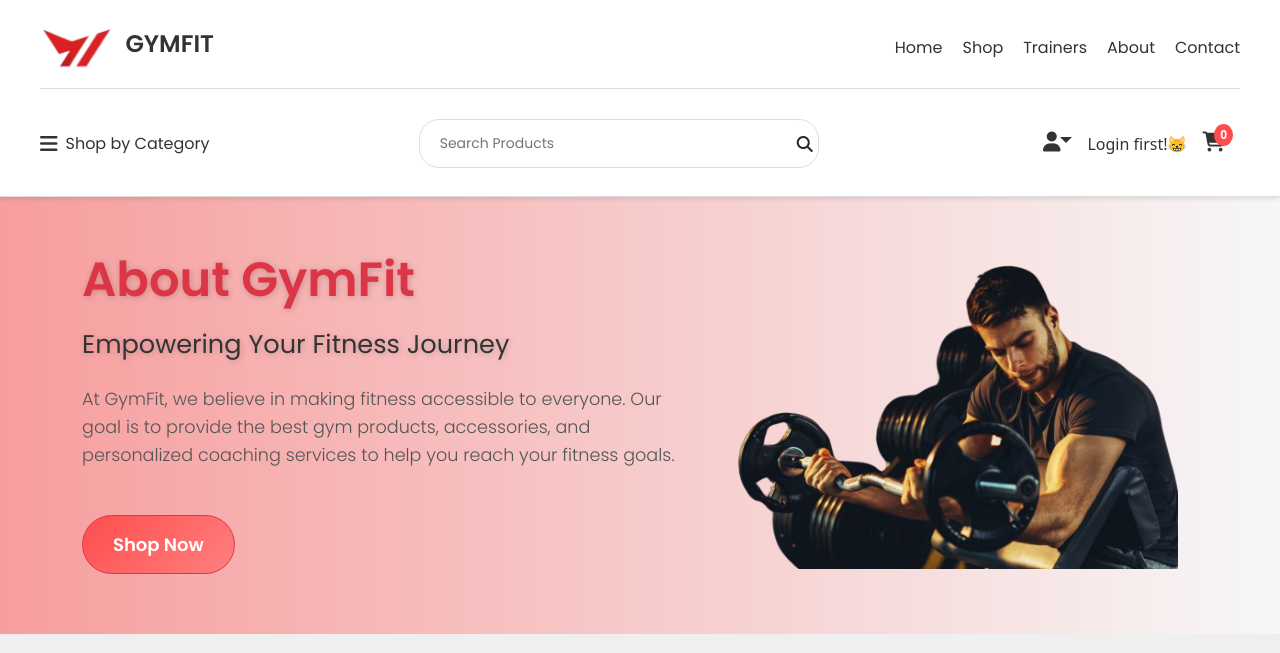
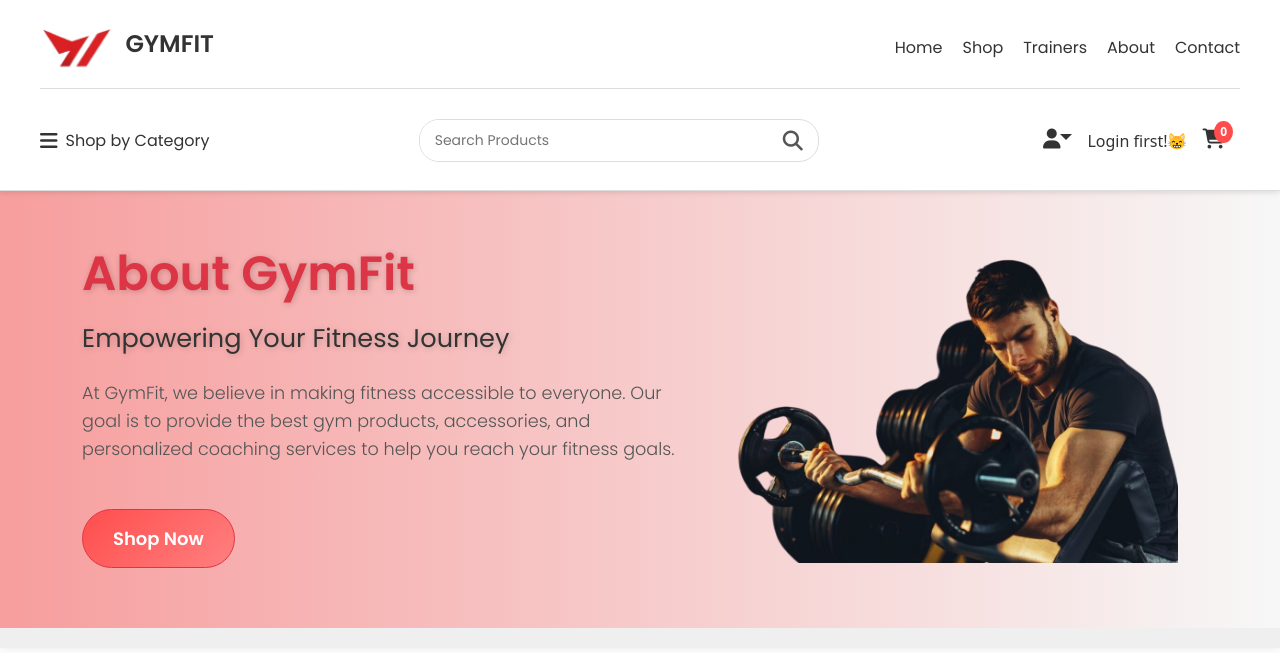
Before and after one commit to VincentSM05-BSIS2A/Vince-s-Repository, a PHP site: page /withadmin/php/about.php in a window 1280 px wide. Shown: the top 653 px of the page. Run offline with PHP 8.4, Linux system fonts and the light colour scheme; data comes from the database, SQL or seed files in the repository.

Commit message:
Website Finals

```diff
--- a/Website Finals/withadmin/css/styles.css
+++ b/Website Finals/withadmin/css/styles.css
@@ -266,30 +266,33 @@ p {
   max-width: 400px;
   margin: 20px auto;
   display: flex;
-  align-items: center;
+  align-items: center; /* Vertically aligns input and button */
   background-color: #fff;
   border: 1px solid #ddd;
   border-radius: 20px;
-  padding: 5px;
+  overflow: hidden; /* Ensures no overflow */
 }
 
 .search-bar input {
-  flex: 1;
+  flex: 1; /* Fills the remaining space */
   border: none;
   outline: none;
   font-size: 14px;
-  padding: 8px 15px;
+  padding: 10px 15px; /* Add padding for better spacing */
   font-family: "Poppins", sans-serif;
-  border-radius: 20px;
 }
 
 .search-bar button {
   background: none;
   border: none;
   cursor: pointer;
-  padding: 5px 10px;
+  padding: 0 15px; /* Horizontal padding only */
   font-size: 16px;
   color: #555;
+  display: flex;
+  align-items: center; /* Vertically aligns the icon */
+  justify-content: center; /* Horizontally centers the icon */
+  height: 100%; /* Matches the height of the input */
 }
 
 .search-bar button:hover {
@@ -299,7 +302,10 @@ p {
 .search-bar button i {
   display: inline-block;
   vertical-align: middle;
+  font-size: 20px; /* Adjusts the icon size */
 }
+
+
 
 /* Keyframe Animations */
 @keyframes fadeIn {
--- a/Website Finals/withadmin/php/nav.php
+++ b/Website Finals/withadmin/php/nav.php
@@ -66,10 +66,13 @@ require_once 'connection.php';
 <?php }?>
 </div>
         </div>
-        <div class="search-bar">
-          <input type="text" placeholder="Search Products" />
-          <i class="fas fa-search"></i>
-        </div>
+        <form action="shop.php" method="GET" class="search-bar">
+  <input type="text" name="search" placeholder="Search Products" />
+  <button type="submit">
+    <i class="fas fa-search"></i>
+  </button>
+</form>
+
         <div class="user-cart-icons">
         <div class="dropdown">
   <i class="fas fa-user dropdown-toggle" id="userDropdown" data-bs-toggle="dropdown" aria-expanded="false"></i>
--- a/Website Finals/withadmin/sign-in_sign-up/logout.php
+++ b/Website Finals/withadmin/sign-in_sign-up/logout.php
@@ -1,5 +1,6 @@
 <?php
 include '../php/connection.php';
+session_start();
 session_destroy();  // Destroy all sessions
 header("Location: login.php");  // Redirect to login
 exit();  // Ensure no further code is executed
```
Also changed, not shown: Website Finals/withadmin/admin/admin_alterpage.php (+0 -13 lines), Website Finals/withadmin/admin/admin_orders.php (+17 -10 lines).
